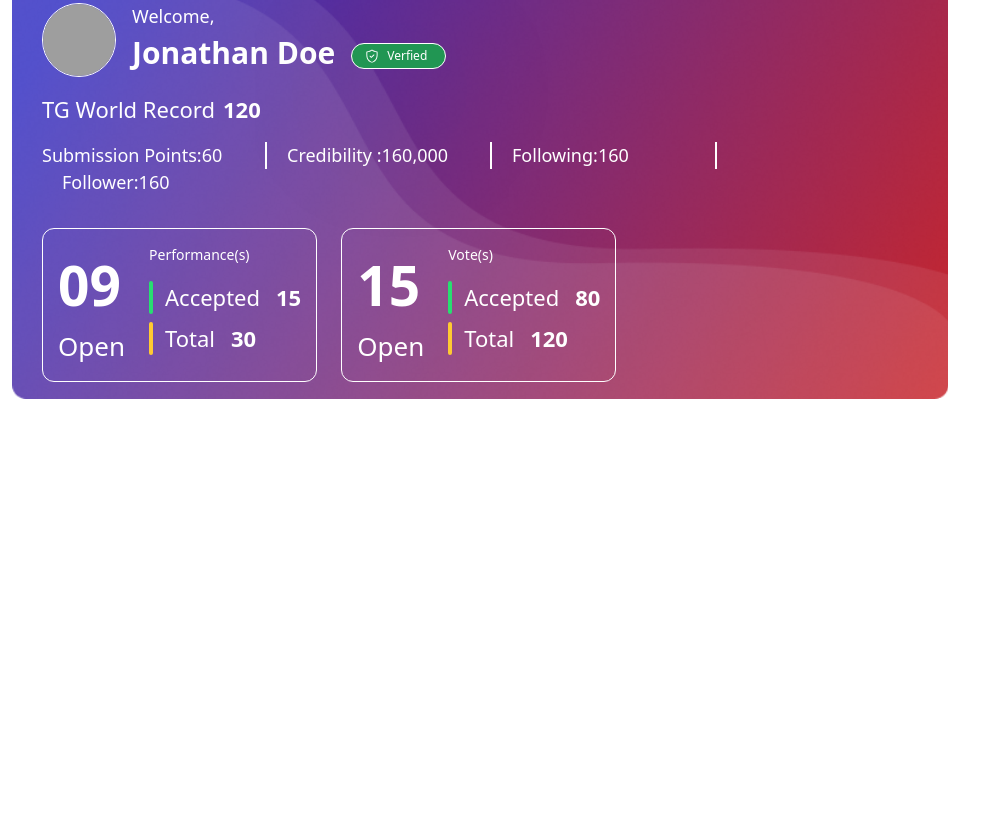
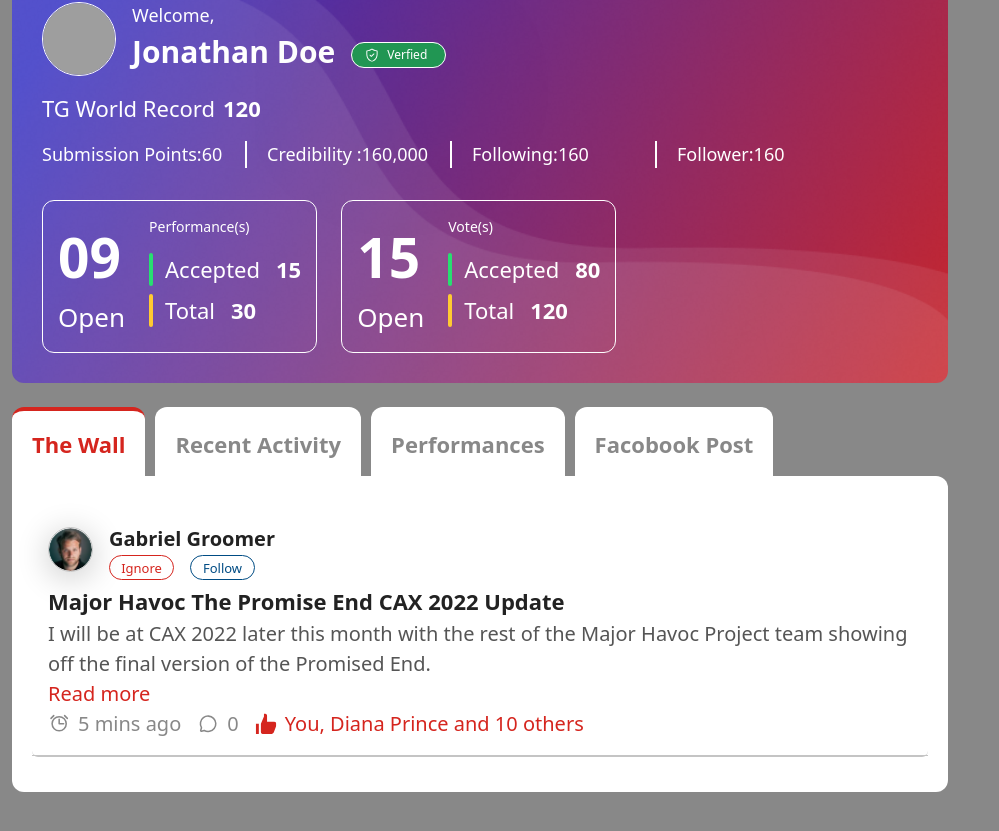
Before and after one commit to SunilparmarG/TwinGalaxy-UI, a React (Create React App) app: page / in a window 1280 px wide. Shown: the part 963-1794 px from the top of the page, without its empty margins (0-999 px from the left). Before the commit the page ends 1399 px from the top, so only its background shows below. Built offline with nearby package versions, Linux system fonts and the light colour scheme.

Commit message:
tab component

```diff
--- a/public/index.html
+++ b/public/index.html
@@ -13,6 +13,11 @@
     <link rel="preconnect" href="https://fonts.googleapis.com">
     <link rel="preconnect" href="https://fonts.gstatic.com" crossorigin>
     <link href="https://fonts.googleapis.com/css2?family=Barlow:wght@100;400;500;600;700;900&display=swap" rel="stylesheet">
+
+    <link
+      href="https://fonts.googleapis.com/css2?family=Roboto:ital,wght@0,100;0,300;0,400;0,500;0,700;0,900;1,100;1,300;1,400;1,500;1,700;1,900&display=swap"
+      rel="stylesheet"
+    />
 
    <link
   rel="stylesheet"
--- /dev/null
+++ b/src/Components/Tab/tab.js
@@ -0,0 +1,41 @@
+import React, { memo } from "react";
+import { Tabs, Tab, Container } from "react-bootstrap";
+import "./tab.scss";
+import CardTwo from '../card/CardTwo';
+import CardOne from '../../Components/card/CardOne';
+import Image1 from '../../assets/images/photo.jpg';
+import ProfileImage from '../../assets/images/avatar_sml.png';
+
+const tab = ({ className, ...rest }) => {
+  return (
+    <div className="wrapper">
+
+        <div className="mt-36 mb-5 pb-5 tabs-style" {...rest}>
+          <Tabs id="controlled-tab-example" className="">
+            <Tab
+              eventKey="Wall"
+              title={<React.Fragment>The Wall</React.Fragment>}
+              mountOnEnter
+              unmountOnExit={false}
+            >
+              <CardTwo heading="Gabriel Groomer" headingOne="Major Havoc The Promise End CAX 2022 Update" text="I will be at CAX 2022 later this month with the rest of the Major Havoc Project
+team showing off the final version of the Promised End." imgFirst={ProfileImage}/>
+            </Tab>
+            <Tab eventKey="Activity" title="Recent Activity">
+            <CardOne heading="Crazymoose3k’s has been submitted a performance" bottomText="Game: Hill Climb.." imgFirst={Image1} imgSecond={ProfileImage}/>
+            </Tab>
+            <Tab eventKey="performance" title="Performances">
+              tab3
+            </Tab>
+            <Tab eventKey="Post" title="Facobook Post">
+              tab4
+            </Tab>
+
+          </Tabs>
+        </div>
+
+    </div>
+  );
+};
+
+export default memo(tab);
--- /dev/null
+++ b/src/Components/Tab/tab.scss
@@ -0,0 +1,71 @@
+@import './../../assets/scss/module/variables.scss';
+.settingWrap {
+    background-color: $col3;
+    padding: 22px 50px;
+    @media (max-width:767px){
+        .btn-type1{
+            width: 100%;
+            margin-bottom: 20px;
+        }
+    }
+
+}
+.tabs-style {
+    .nav-tabs {
+        border: 0;
+
+        .nav-item {
+            @media (max-width:767px) {
+                width: 100%;
+                text-align: center;
+            }
+        }
+        .nav-link {
+            font-size: 22px;
+            font-weight: 600;
+            color: $col2;
+            border: 0;
+            border-top: 4px solid transparent;
+            border-radius: 12px 12px 0px 0px;
+            padding: 0 20px;
+            margin-right: 10px;
+            min-height: 70px;
+            background-color: $col6;
+            @media (max-width:1200px){
+                font-size: 20px;
+                padding: 0 18px;
+                min-height: 66px;
+            }
+            @media (max-width:991px){
+
+                font-size: 16px;
+                padding: 0 12px;
+                margin-right: 5px;
+                min-height: 60px;
+            }
+            @media (max-width:767px) {
+                display: inline-block;
+                margin-right: 0;
+                width: 100%;
+                margin-bottom: 2px;
+            }
+
+            &.active,
+            &:hover {
+                color: $col4;
+                border-color: $col4;
+                background-color: $col6;
+
+            }
+
+        }
+    }
+    .tab-content {
+        padding: 35px 20px;
+        border-radius: 0px 12px 12px 12px;
+        background-color: $col6;
+        @media (max-width:767px){
+            border-radius: 0;
+        }
+    }
+}
--- a/src/Components/buttons/Button.js
+++ b/src/Components/buttons/Button.js
@@ -8,8 +8,6 @@ function ButtonComponent(props) {
 
     <Button
       variant={props.variant}
-      size={props.size}
-      color={props.color}
       className={props.className}
     >
       {props.iconSrc ? (
@@ -26,10 +24,8 @@ function ButtonComponent(props) {
 
 ButtonComponent.propTypes = {
   variant: PropTypes.string.isRequired,
-  size: PropTypes.string.isRequired,
   className: PropTypes.string,
   iconSrc: PropTypes.string,
-  color: PropTypes.string,
   title: PropTypes.string.isRequired,
 };
 
--- a/src/Components/buttons/Buttons.scss
+++ b/src/Components/buttons/Buttons.scss
@@ -5,9 +5,8 @@
     border-radius:50px !important;
     align-items: center;
     padding:19px 28px !important;
-    //@include font-family;
+    @include font-family;
     position: relative;
-    font-size: inherit !important;
     line-height: 1;
     &:focus,
     &:hover{
@@ -22,7 +21,6 @@
     padding:6px 17px !important;
   }
   .primary, .btn-primary {
-    // background-color:$primaryColor !important;
     background: linear-gradient(90deg, #FC2020 0%, #D535B6 100%) !important;
     border: none !important;
     color:$col6 !important;
@@ -32,143 +30,37 @@
     &:active,
     &:active:hover {
       background: linear-gradient(90deg, #FC2020 0%, #D535B6 100%) !important;
-      // background-color: $primaryColor !important;
-      // border-color:$primaryColor !important;
+
     }
     &:active {
       &:focus {
         background: linear-gradient(90deg, #FC2020 0%, #D535B6 100%) !important;
-        // background-color:$primaryColor !important;
+
         box-shadow: none;
       }
     }
   }
 
-  // .secondary{
-  //   background-color:$secondryColor !important;
-  //   border-color:$secondryColor;
-  //   color:$secondryColor !important;
-  //   background-image:none;
-  //   &:hover,
-  //   &:focus,
-  //   &:active,
-  //   &:active:hover {
-  //     background-color: $secondryColor !important;
-  //     border-color: $secondryColor;
-  //   }
-  //   &:active {
-  //     &:focus {
-  //       background-color:$secondryColor !important;
 
-  //     }
-  //   }
-  // }
-  // .waring{
-  //   background-color:$primaryColor !important;
-  //   border-color:$primaryColor;
-  //   color:$primaryColor !important;
-  //   background-image:none;
-  //   &:hover,
-  //   &:focus,
-  //   &:active,
-  //   &:active:hover {
-  //     background-color: $primaryColor !important;
-  //     border-color: $primaryColor;
-  //   }
-  //   &:active {
-  //     &:focus {
-  //       background-color:$primaryColor !important;
-
-  //     }
-  //   }
-
-  // }
-
-  // .btn-primary{
-  //   @include button-variant(black, $successColor, $successColor)
-  // }
 
   .success{
-    // background-color:$successColor !important;
     background-color:green !important;
-    // border-color:$successColor;
-    // color:$primaryColor !important;
     background-image:none;
     &:hover,
     &:focus,
     &:active,
     &:active:hover {
       background-color: green !important;
-      // background-color: $successColor !important;
-      // border-color: $successColor;
     }
     &:active {
       &:focus {
         background-color:green !important;
-        // background-color:$successColor !important;
 
       }
     }
   }
 
-  // .buttonGray{
-  //   background-color:$lightprime !important;
-  //   border-color:$primaryColor !important;
-  //   color:$primaryColor!important;
-  //   background-image:none;
-  //   &:hover,
-  //   &:focus,
-  //   &:active,
-  //   &:active:hover {
-  //     background-color: $lightprime!important;
-  //     border-color: $primaryColor;
-  //   }
-  //   &:active {
-  //     &:focus {
-  //       background-color:$lightprime !important;
 
-  //     }
-  //   }
-  // }
-
-  // .link{
-  //   background-color:transparent ;
-  //   border-color:transparent;
-  //   background-image:none;
-  //   &:hover,
-  //   &:focus,
-  //   &:active,
-  //   &:active:hover {
-  //     background-color: $primaryColor;
-  //     border-color: $primaryColor;
-  //     color:$white !important;
-  //   }
-  //   &:active {
-  //     &:focus {
-  //       background-color:$primaryColor;
-  //       color:$white !important;
-
-  //     }
-  //   }
-  // }
-  // .lightBtn{
-  //   background-color:$white !important;
-  //   border-color:$white !important;
-  //   background-image:none;
-
-  //   &:hover,
-  //   &:focus,
-  //   &:active,
-  //   &:active:hover {
-  //     background-color: $white ;
-  //     border-color: $white;
-  //   }
-  //   &:active {
-  //     &:focus {
-  //       background-color:$white ;
-  //     }
-  //   }
-  // }
   .btn-borderDanger{
     background-color:$col6 ;
     font-size: small !important;
@@ -176,7 +68,13 @@
     padding: 2px 10px !important;
     color: $col4 !important;
     border-color: $col4 !important;
-
+    min-height: 25px;
+    padding: 0 !important;
+    min-width: 65px;
+    align-items: center !important;
+    line-height: 14px !important;
+    display: flex !important;
+    justify-content: center;
   }
   .btn-borderInfo{
     background-color:$col6 ;
@@ -185,7 +83,14 @@
     padding: 2px 10px !important;
     color: $col13 !important;
     border-color: $col13 !important;
-
+    min-height: 25px;
+    padding: 0 !important;
+    min-width: 65px;
+    text-align: center !important;
+    align-items: center !important;
+    line-height: 14px !important;
+    display: flex !important;
+    justify-content: center;
   }
 
   .btn-borderSuccess{
@@ -195,32 +100,18 @@
     padding: 2px 10px !important;
     color: $col9 !important;
     border-color: $col9 !important;
-
+    min-height: 25px;
+    padding: 0 !important;
+    min-width: 65px;
+    text-align: center !important;
+    align-items: center !important;
+    line-height: 14px !important;
+    display: flex !important;
+    justify-content: center;
   }
 
 
-  // .disable{
-  //   background-color:$white !important;
-  //   border:1px solid $gray !important;
-  //   color:$gray !important;
-  //   background-image:none;
-  //   border-radius: 8px;
-  //   &:hover,
-  //   &:focus,
-  //   &:active,
-  //   &:active:hover {
-  //     background-color:$white ;
 
-
-  //   }
-  //   &:active {
-  //     &:focus {
-  //       background-color:$white ;
-
-
-  //     }
-  //   }
-  // }
 
   @media (max-width:768px){
     .btn {padding:5px 15px !important;}
@@ -242,18 +133,3 @@
 // .white{color:$white !important;}
 // .black{color:$black;}
 // .gray{color:$gray;}
-.xyz {
-  border-radius: 6px !important;
-  background-color: red !important;
-  color: #fff !important;
-}
-.abc {
-  border-radius: 6px !important;
-  background-color: black !important;
-  color: #fff !important;
-}
-.red {
-  border-radius: 6px !important;
-  background-color: orange !important;
-  color: #fff !important;
-}
--- a/src/Components/card/CardTwo.js
+++ b/src/Components/card/CardTwo.js
@@ -36,8 +36,11 @@ const CardOne = (props) => {
                   typeofHeading='h1'
                   text={props.heading}
                 />
+                <div className="d-flex">
                 <Button variant="borderDanger" title="Ignore" className="fs-12 me-3"/>
                 <Button variant="borderInfo" title="Follow" className="fs-12"/>
+                </div>
+
               </div>
 
 
--- a/src/Pages/Home/Home.js
+++ b/src/Pages/Home/Home.js
@@ -15,6 +15,7 @@ import Profile1 from '../../assets/images/profile1.jpg';
 import Verify from '../../assets/images/svg/verify.svg';
 import Verify1 from '../../assets/images/svg/verify1.svg';
 import Badges from '../../Components/Badges/Badges';
+import Tab from '../../Components/Tab/tab';
 
 import './Home.scss';
 
@@ -58,7 +59,7 @@ team showing off the final version of the Promised End." imgFirst={ProfileImage}
                 <div className='d-flex align-items-end'>
                 <Badges
                 badgeText="Verfied "
-                className="badges mb-2 ms-3 success"
+                className="badges  mb-4 mb-md-2 ms-3 success"
                 iconSrc={Verify1}
                 />
                 </div>
@@ -166,6 +167,7 @@ team showing off the final version of the Promised End." imgFirst={ProfileImage}
             </div>
 
             </div>
+            <Tab/>
             </Col>
           </Row>
         </Container>
--- a/src/Pages/Home/Home.scss
+++ b/src/Pages/Home/Home.scss
@@ -9,6 +9,7 @@
     overflow: hidden;
     @media (max-width:1200px){
         background-size: cover;
+        padding: 20px;
     }
     .imgWrap{
         max-width: 74px;
@@ -59,7 +60,22 @@
         padding: 0 20px;
         min-width: 225px;
         border-right:  2px solid $col6;
-        @media (max-width:576px){
+        @media(max-width:1360px){
+            min-width: 205px;
+        }
+        @media(max-width:1200px){
+            min-width: 165px;
+            span.fs-18{
+                font-size: 16px;
+            }
+        }
+        @media(max-width:992px){
+            min-width: 175px;
+            span.fs-18{
+                font-size: 15px;
+            }
+        }
+        @media (max-width:767px){
             display: block;
             padding-left: 0;
             border-right: 0;
--- a/src/assets/scss/module/mixin.scss
+++ b/src/assets/scss/module/mixin.scss
@@ -1,10 +1,10 @@
 // import "../modules/variables.scss";
 
   @mixin font-family {
-  font-family: 'Alumni Sans', sans-serif;
+  font-family: 'Barlow', sans-serif;
   }
-@mixin Montserrat{
-  font-family: 'Montserrat', sans-serif;
+@mixin Roboto{
+  font-family: 'Roboto', sans-serif;
 
 }
   // A map of breakpoints.
--- a/src/assets/scss/style.scss
+++ b/src/assets/scss/style.scss
@@ -1,6 +1,8 @@
 @import './module/variables.scss';
+@import './module/mixin.scss';
 body{
-    font-family: 'Barlow', sans-serif;
+    @include font-family;
+    background-color: $col2 !important;
 }
 // body, html, #root{
 //     height: 100%;
```
